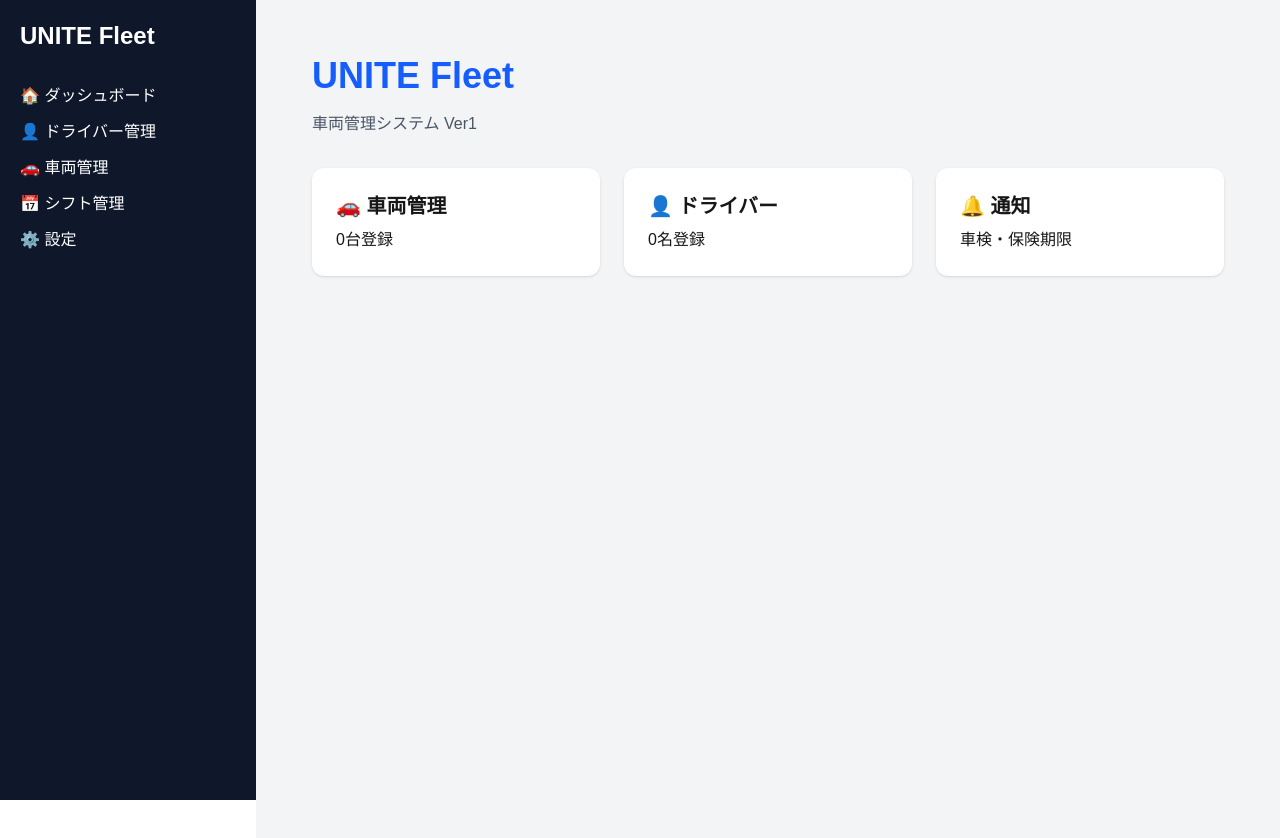
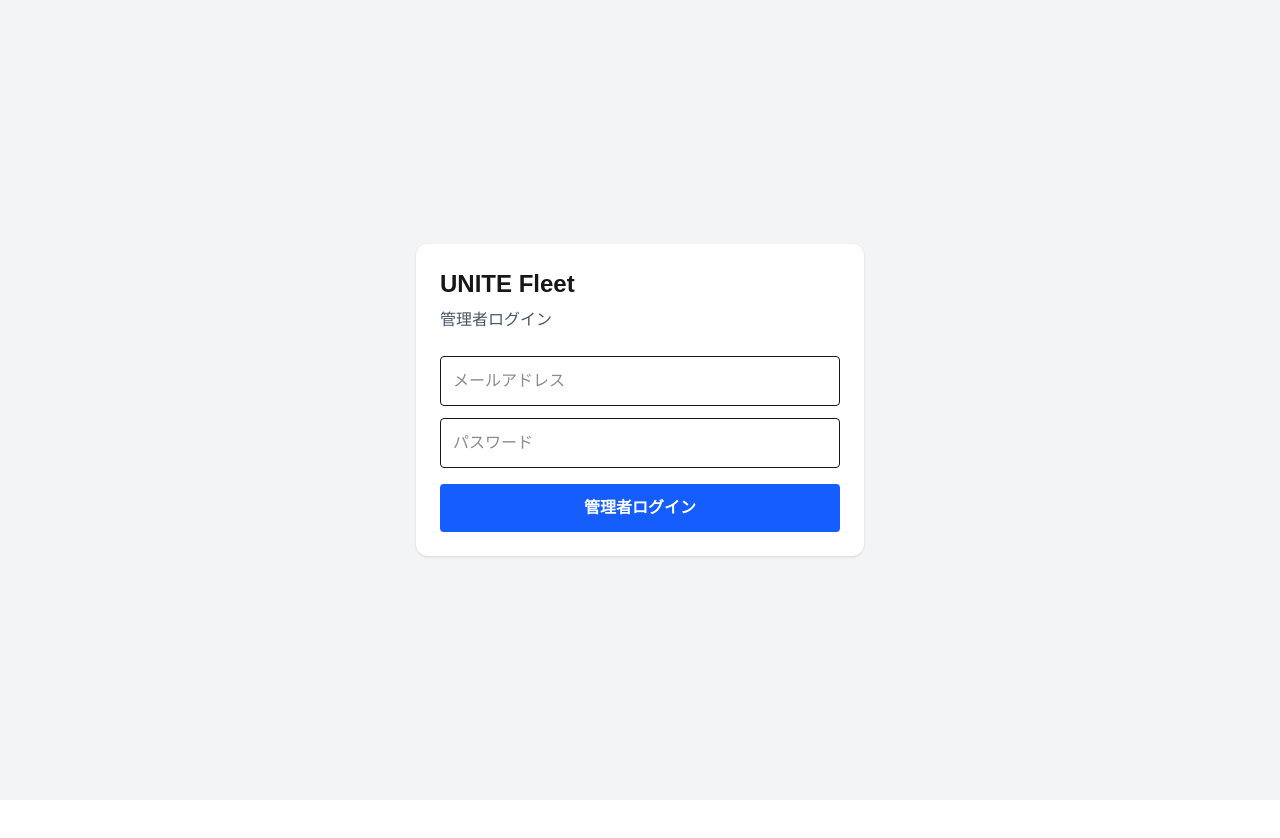
Before and after one commit to unite0526k-blip/unite-freet, a Next.js app: page / in a window 1280 px wide. Shown: the top 838 px of the page. After the commit the page ends 800 px from the top, so only its background shows below. Built offline with nearby package versions, Linux system fonts and the light colour scheme; no server answers.

Commit message:
Use AppShell in root layout

```diff
--- a/app/layout.tsx
+++ b/app/layout.tsx
@@ -2,7 +2,7 @@
 import { Geist, Geist_Mono } from "next/font/google";
 import "./globals.css";
 
-import Sidebar from "./components/Sidebar";
+import AppShell from "./components/AppShell";
 
 const geistSans = Geist({
   variable: "--font-geist-sans",
@@ -29,15 +29,7 @@
       <body
         className={`${geistSans.variable} ${geistMono.variable} antialiased`}
       >
-        <div className="flex min-h-screen">
-
-          <Sidebar />
-
-          <main className="flex-1 bg-gray-100 p-6">
-            {children}
-          </main>
-
-        </div>
+        <AppShell>{children}</AppShell>
       </body>
     </html>
   );
```
